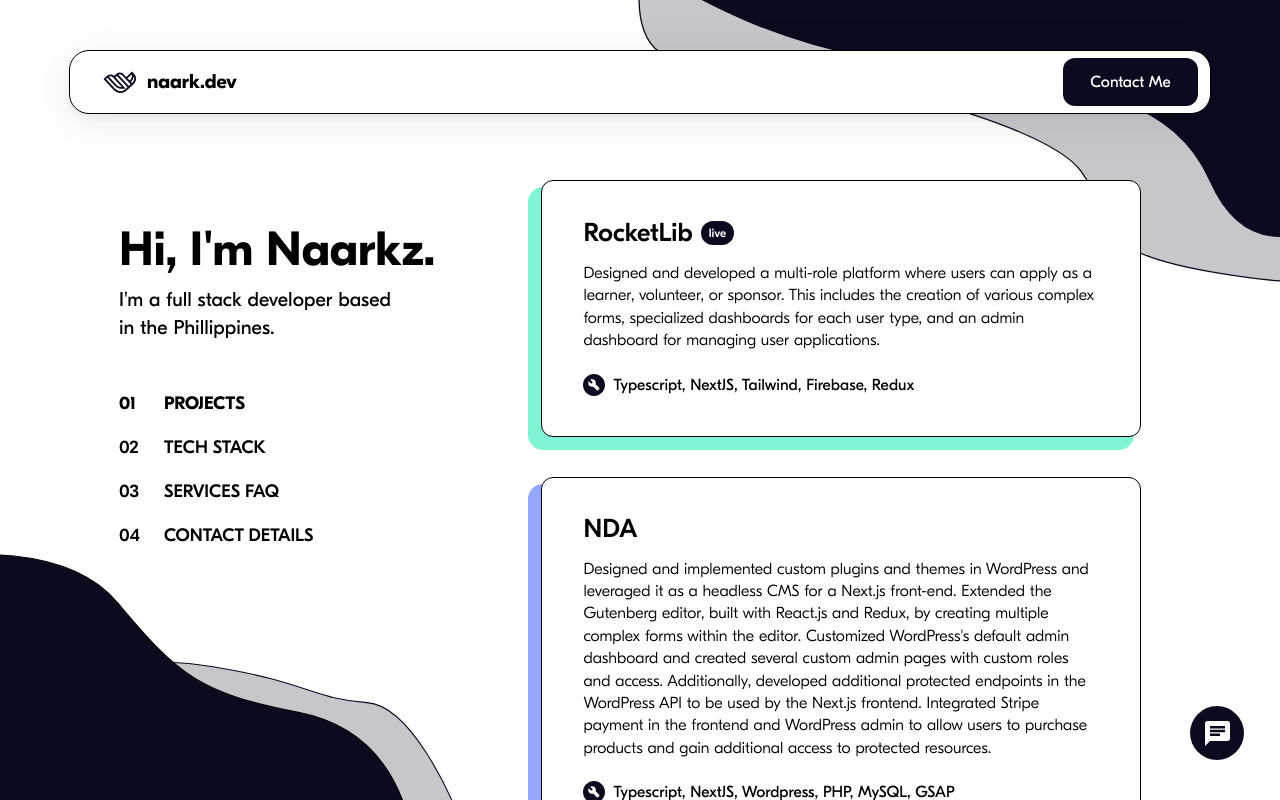
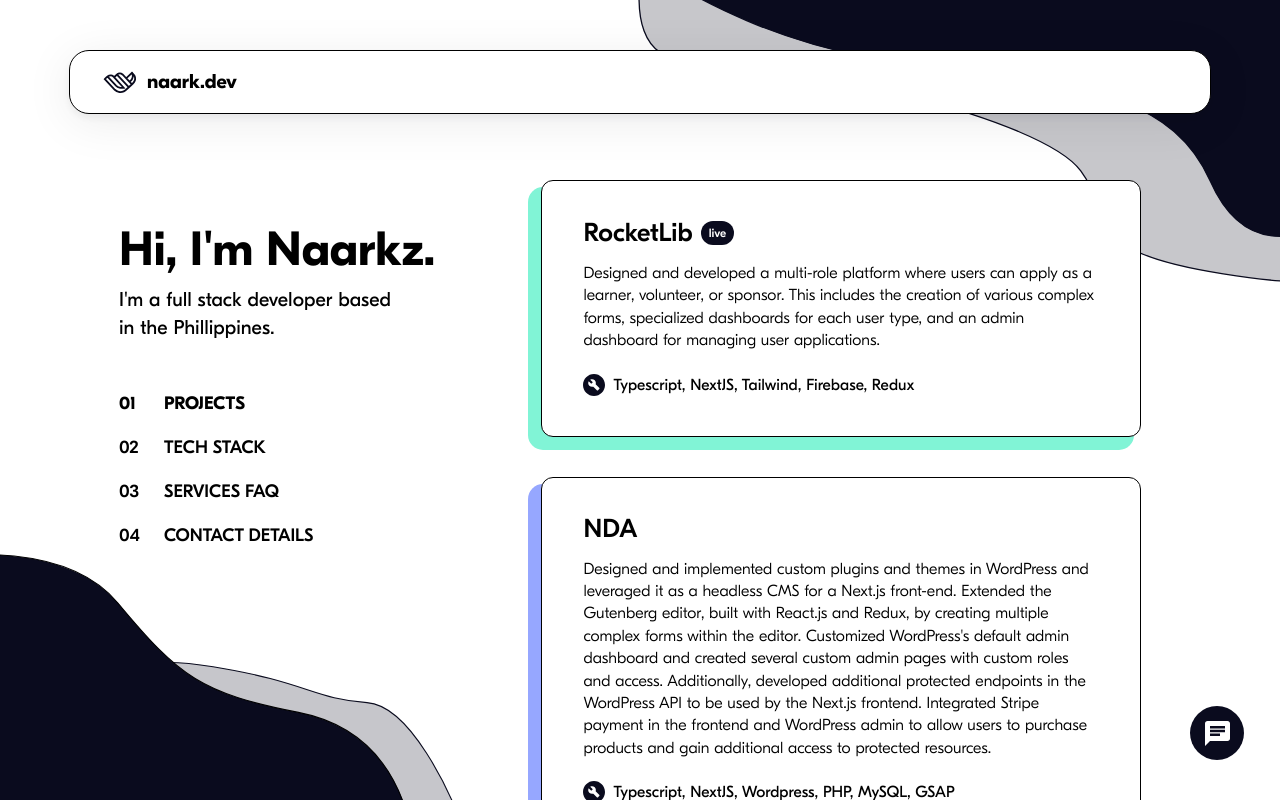
Before and after one commit to Eerkz/naarkzport, a Next.js app: page / in a window 1280 px wide. Built offline with nearby package versions, Linux system fonts and the light colour scheme.

Commit message:
refactor: Hide contact me btn in top nav

```diff
--- a/components/navigation/Nav.tsx
+++ b/components/navigation/Nav.tsx
@@ -20,7 +20,7 @@ export default function Nav() {
           />
           <span className="font-bold text-[20px] ml-[11px]">naark.dev</span>
         </div>
-        {width > 480 ? (
+        {/* {width > 480 ? (
           <button
             type="button"
             className="font-[400] h-[48px] cursor-pointer bg-dark-blue w-[135px] text-white rounded-[12px] flex justify-center items-center"
@@ -39,7 +39,7 @@ export default function Nav() {
               height={18}
             />
           </button>
-        )}
+        )} */}
       </nav>
     </div>
   );
```
